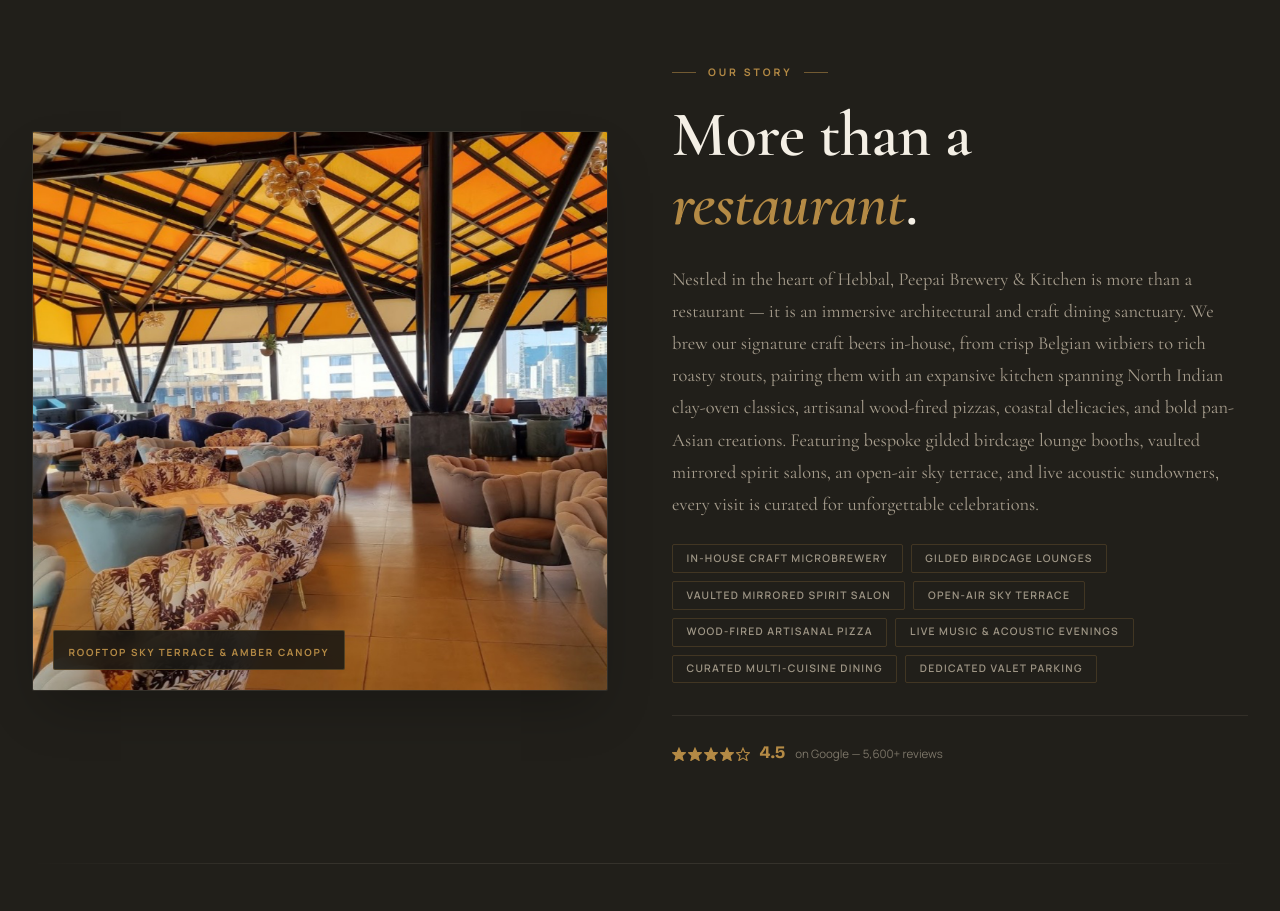
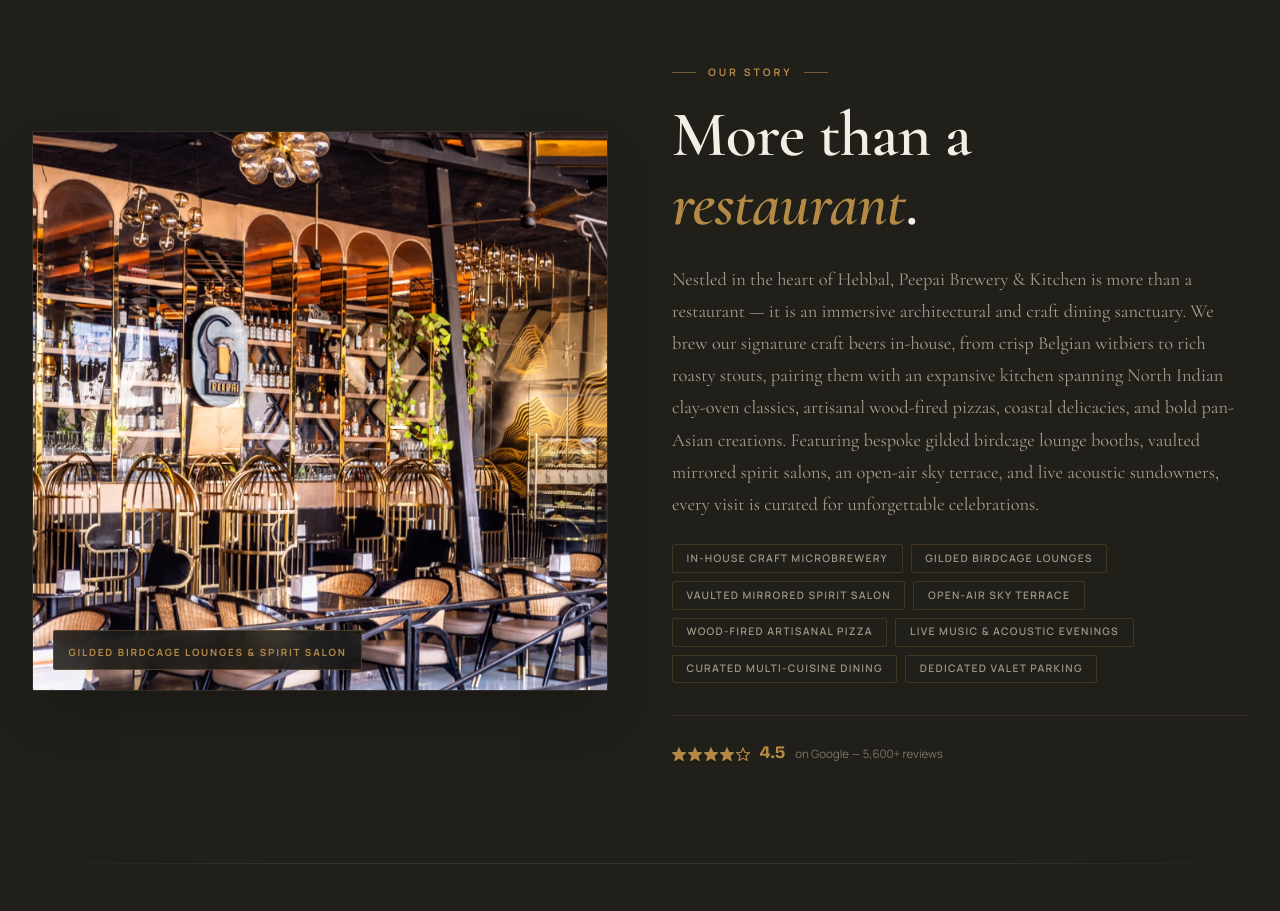
Before and after one commit to Tarun4201/peepai-project, a React (Vite) app: page / in a window 1280 px wide. Shown: the part 940-1851 px from the top of the page. Built offline with nearby package versions, Linux system fonts and the light colour scheme.

Commit message:
Update Our Story section feature image to intro photo.jpg showcasing gilded birdcage lounges

```diff
--- a/src/components/sections/Welcome.tsx
+++ b/src/components/sections/Welcome.tsx
@@ -36,9 +36,9 @@
               className="relative w-full aspect-[4/5] sm:aspect-[4/5] max-h-[560px] overflow-hidden rounded-[2px] shadow-2xl border border-[rgba(200,189,170,0.12)] bg-[#1e1c18]"
             >
               <img
-                src="/photos/ambience2.jpg"
-                alt="The Open-Air Rooftop Sky Terrace — Peepai Brewery & Kitchen architectural interior"
-                style={{ width: '100%', height: '100%', objectFit: 'cover', objectPosition: 'center 45%' }}
+                src="/photos/intro%20photo.jpg"
+                alt="Gilded Birdcage Lounges and Vaulted Mirrored Spirit Salon — Peepai Brewery & Kitchen"
+                style={{ width: '100%', height: '100%', objectFit: 'cover', objectPosition: 'center 30%' }}
                 loading="eager"
                 fetchPriority="high"
                 decoding="async"
@@ -66,7 +66,7 @@
                     fontWeight: 700,
                   }}
                 >
-                  Rooftop Sky Terrace &amp; Amber Canopy
+                  Gilded Birdcage Lounges &amp; Spirit Salon
                 </span>
               </div>
             </div>
```
